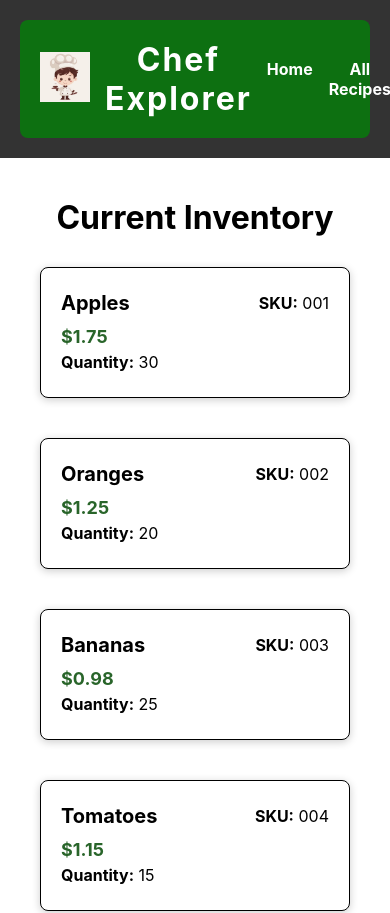
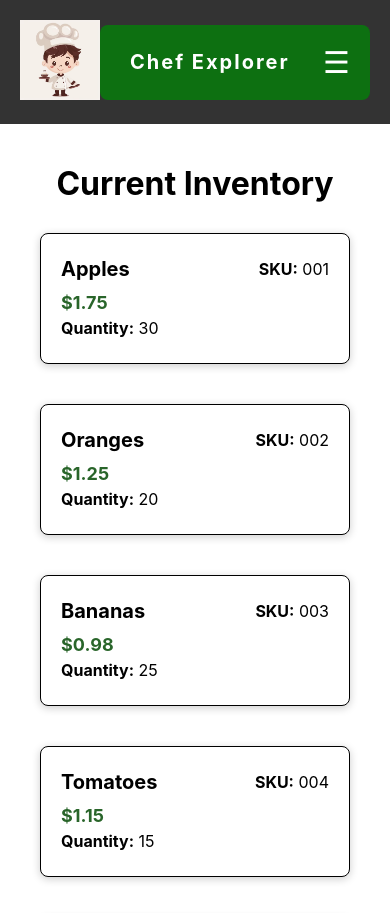
Before and after one commit to nfigueroa2222/chef-explorer, a React (Create React App) app: page / in a window 390 px wide. Shown: the top 913 px of the page. Built offline with nearby package versions, Linux system fonts and the light colour scheme.

Commit message:
Header functionality and style

```diff
--- a/src/components/css/Header.css
+++ b/src/components/css/Header.css
@@ -6,6 +6,9 @@
 
 /* General Header container styling */
 .header-container {
+    display: flex;
+    align-items: center;
+    justify-content: space-between;
     background-color: #333;
     padding: 20px; /* Add a border around content box */
 }
@@ -14,41 +17,48 @@
 .header-content {
     display: flex;
     align-items: center;
-    gap: 15px; /* Space between logo and heading title */
+    justify-content: space-between; /* Evenly spaces all components */
+    flex-grow: 1; /* Allows the header content to take up available space */
     background-color: #0d7011;
     color: white;
     padding: 20px;
-    text-align: center;
     border-radius: 8px;
 }
 
 /* Logo image styling */
-.logo img{
-    width: 50px;
-    height: 50px;
+.logo img {
+    width: 90px;
+    height: auto;
     object-fit: contain; /* prevent image distortion due to resizing */
+}
+
+/* Logo container styling */
+.logo {
+    flex-shrink: 0; /* Do not shrink the image container*/
 }
 
 /* Store name title styling */
 .site-name {
-    font-size: 2rem;
+    font-size: 35px;
     font-weight: bold;
     letter-spacing: 2px;
+    padding-left: 10px; /* Space from the logo */
 }
 
-/* Navigation Styling */
-.header-content nav ul {
+/* Styling for normal page size nav links */
+.nav-links-large {
+    display: flex;
     list-style: none;
-    display: flex;
     gap: 1rem;
 }
 
-/* Navigation Elements Styling */
-.header-content nav ul li a {
+/* Navigation elements text styling */
+.nav-links-large li a {
     color: white;
-    text-decoration: none; /* Remove Underline */
+    text-decoration: none; /* remove underlines */
     font-weight: bold;
     transition: color 0.2s ease;
+    font-size: 1.2rem;
 }
 
 /* Navigation Elements Hover Styling */
@@ -61,3 +71,67 @@
     outline: 2px solid red; /* Add a focus outline */
     background-color: rgba(249, 199, 79, 0.2); /* Add a shade over the clicked nav item */
 }
+
+/* Hamburger symbol style */
+.hamburger-menu {
+    display: none;
+    font-size: 30px;
+    background: none;
+    border: none;
+    color: white;
+    cursor: pointer;
+}
+
+/* Nav links container box styling */
+.nav-links-small {
+    display: none; /* Hide initially */
+    flex-direction: column;
+    align-items: center;
+    position: absolute; /* So it does not change the flex header content size */
+    list-style-type: none;
+    background-color: white;
+    box-shadow: 0 2px 10px rgba(0, 0, 0, 0.1);
+    border-radius: 4px;
+}
+
+/* Display the hamburger nav links when button is toggled */
+.nav-links-small.active {
+    display: flex;
+}
+
+/* List styling for the hamburger nav links */
+.nav-links-small li {
+    text-align: center;
+    padding: 15px 0;
+    border-bottom: 1px solid #eae7e7;
+}
+
+/* Styling for the hamburger menu links */
+.nav-links-small li a {
+    text-decoration: none;
+    color: black;
+    font-size: 1rem;
+    font-weight: 500;
+}
+
+@media (max-width: 768px) {
+
+    .logo img {
+        width: 5rem;
+    }
+
+    .site-name {
+        font-size: 20px;
+        text-align: center;
+    }
+
+    .hamburger-menu {
+        display: block;
+        margin-left: auto;
+    }
+
+    .nav-links-large {
+        display: none;
+    }
+
+}
--- a/src/components/scripts/Header.js
+++ b/src/components/scripts/Header.js
@@ -1,21 +1,60 @@
-import React from 'react';
+import React, { useState,useEffect } from 'react';
 import { Link } from 'react-router-dom';
 import '../css/Header.css';
 
 const Header = () => {
+    //Create two states, one for the screen size and the other for the menu status
+    const [isMobile, setIsMobile] = useState(false);
+    const [menuOpen, setMenuOpen] = useState(false);
+
+    // Updates the screen size state
+    const checkScreenSize = () => {
+        //Defines the screen size to change to hamburger symbol, this needs to match css @media
+        setIsMobile(window.innerWidth <= 768);
+    };
+
+    // Update screen size state on component mount and window resize
+    // Creates an event listener for checking the screen size
+    useEffect(() => {
+        checkScreenSize(); // Initial check
+        window.addEventListener('resize', checkScreenSize); // Update on resize event
+    }, []); //[] means no dependencies and only on initial render
+
+    // Toggle the mobile menu
+    const toggleMenu = () => {
+        setMenuOpen(!menuOpen);
+    };
+
     return (
         <header>
             <div className="header-container">
+                <div className='logo'>
+                    <img src="/chef-logo.png" alt="Chef Explorer Logo"/>
+                </div>
                 <div className="header-content">
-                    <div className='logo'>
-                        <img src="/chef-logo.png" alt="Chef Explorer Logo"/>
-                    </div>
                     <h1 className="site-name">Chef Explorer</h1>
                     <nav>
-                        <ul>
+                        {/* Using isMobile state, check and determine whether to display hamburger menu or normal menu */ }
+                        {isMobile ? (
+                            <div>
+                                <button
+                                    className="hamburger-menu"
+                                    onClick={toggleMenu}
+                                    aria-label="Toggle navigation menu"
+                                >
+                                    &#9776; {/* Represents the hamburger symbol with 3 lines */}
+                                </button>
+                                <ul className={`nav-links-small ${menuOpen ? 'active' : ''}`}> {/* Only apply active style if menu is open */}
+                                    <li><Link to="/">Home</Link></li>
+                                    <li><Link to="/recipes">All Recipes</Link></li>
+                                </ul>
+                            </div>
+                         ) : (
+                            <ul className={`nav-links-large ${menuOpen ? 'active' : ''}`}>
                             <li><Link to="/">Home</Link></li>
                             <li><Link to="/recipes">All Recipes</Link></li>
                         </ul>
+                        )}
                     </nav>
                 </div>
             </div>
```
